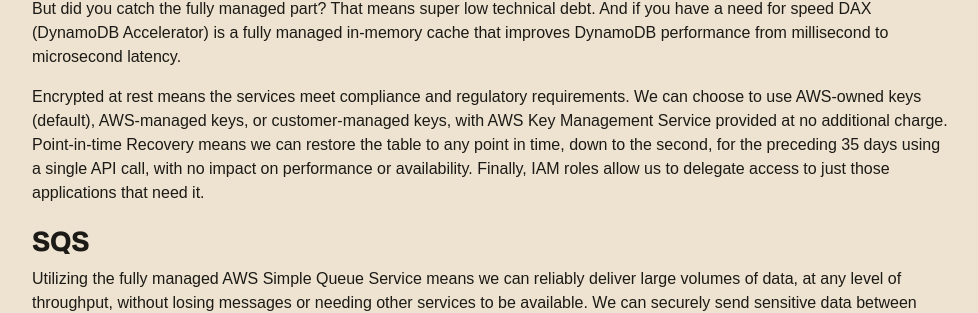
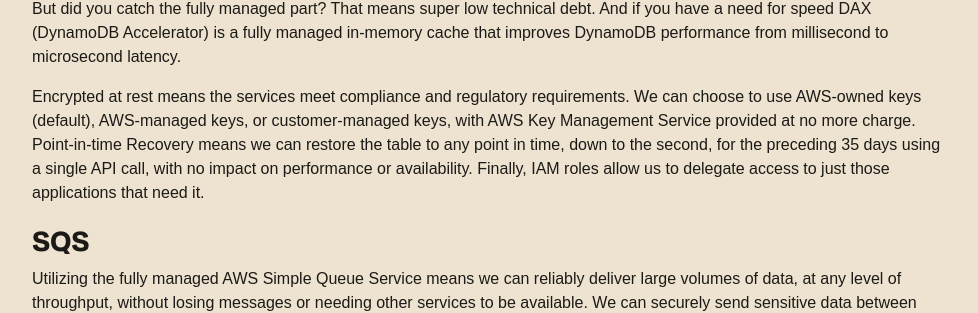
Before and after one commit to beauregardhenry/rougarou, a Jekyll site: the page built from _posts/2024-01-04-redis-vs-dynamodb.md, in a window 1280 px wide and 900 px high, scrolled down 2098 px. Shown: the part 172-485 px from the top of the window, without its empty margins (150-1128 px from the left). Built offline with Jekyll 4.4.1, drawn with Linux system fonts in a browser that asks for light colours; some web fonts are replaced.

```diff
--- a/_posts/2024-01-04-redis-vs-dynamodb.md
+++ b/_posts/2024-01-04-redis-vs-dynamodb.md
@@ -65,7 +65,7 @@ Breaking that down, serverless means nothing to provision, patch, or manage, no
 
 Encrypted at rest means the services meet compliance and regulatory requirements. We can
 choose to use AWS-owned keys (default), AWS-managed keys, or customer-managed keys,
-with AWS Key Management Service provided at no additional charge.
+with AWS Key Management Service provided at no more charge.
 Point-in-time Recovery means we can restore the table to any point in time, down to the second,
 for the preceding 35 days using a single API call, with no impact on performance or availability.
 Finally, IAM roles allow us to delegate access to just those applications that need it.
```
Also changed, not shown: _posts/2026-08-22-calibration-is-an-operations-problem.md (+1 -1 lines), _posts/2026-08-31-which-expert-did-you-beat.md (added).
